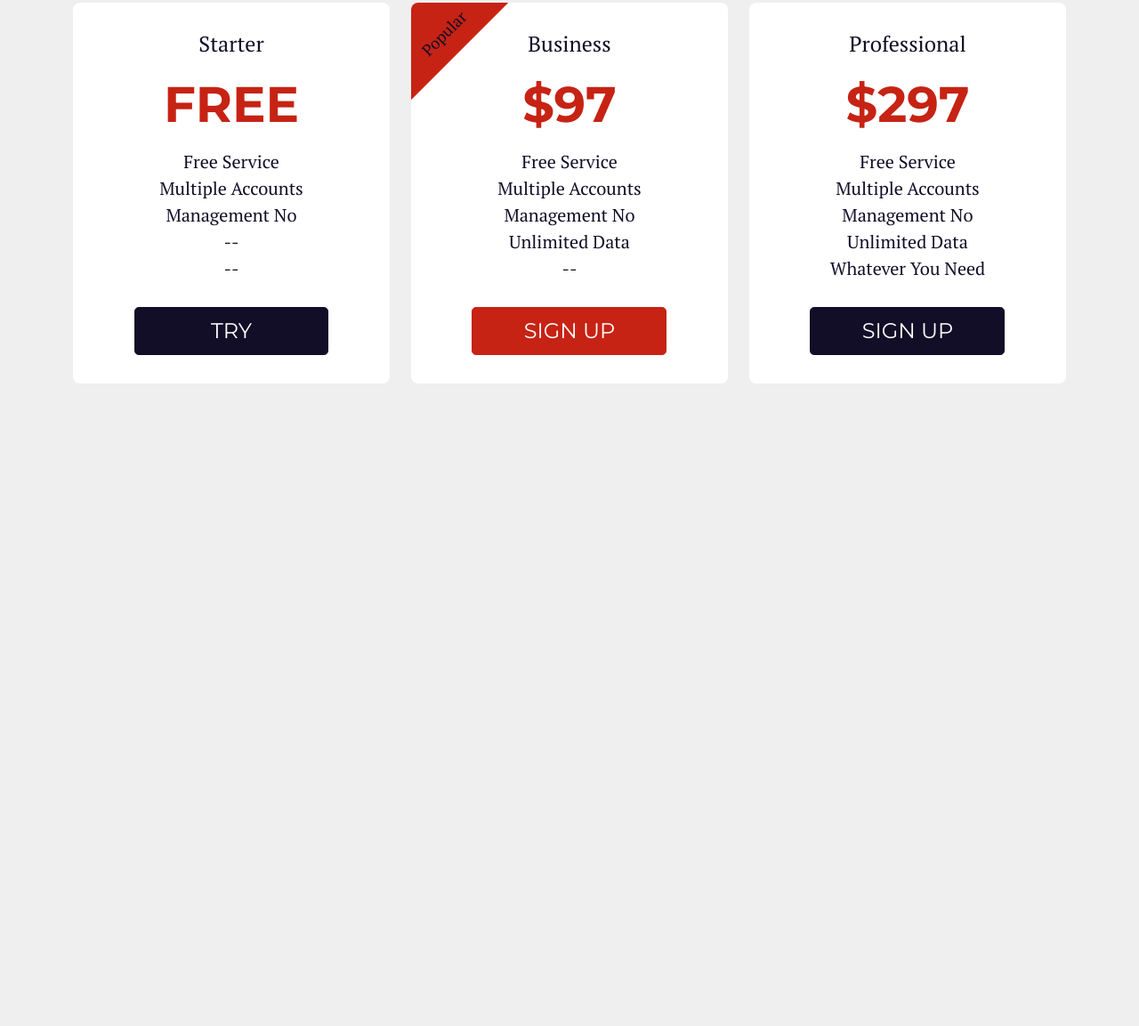
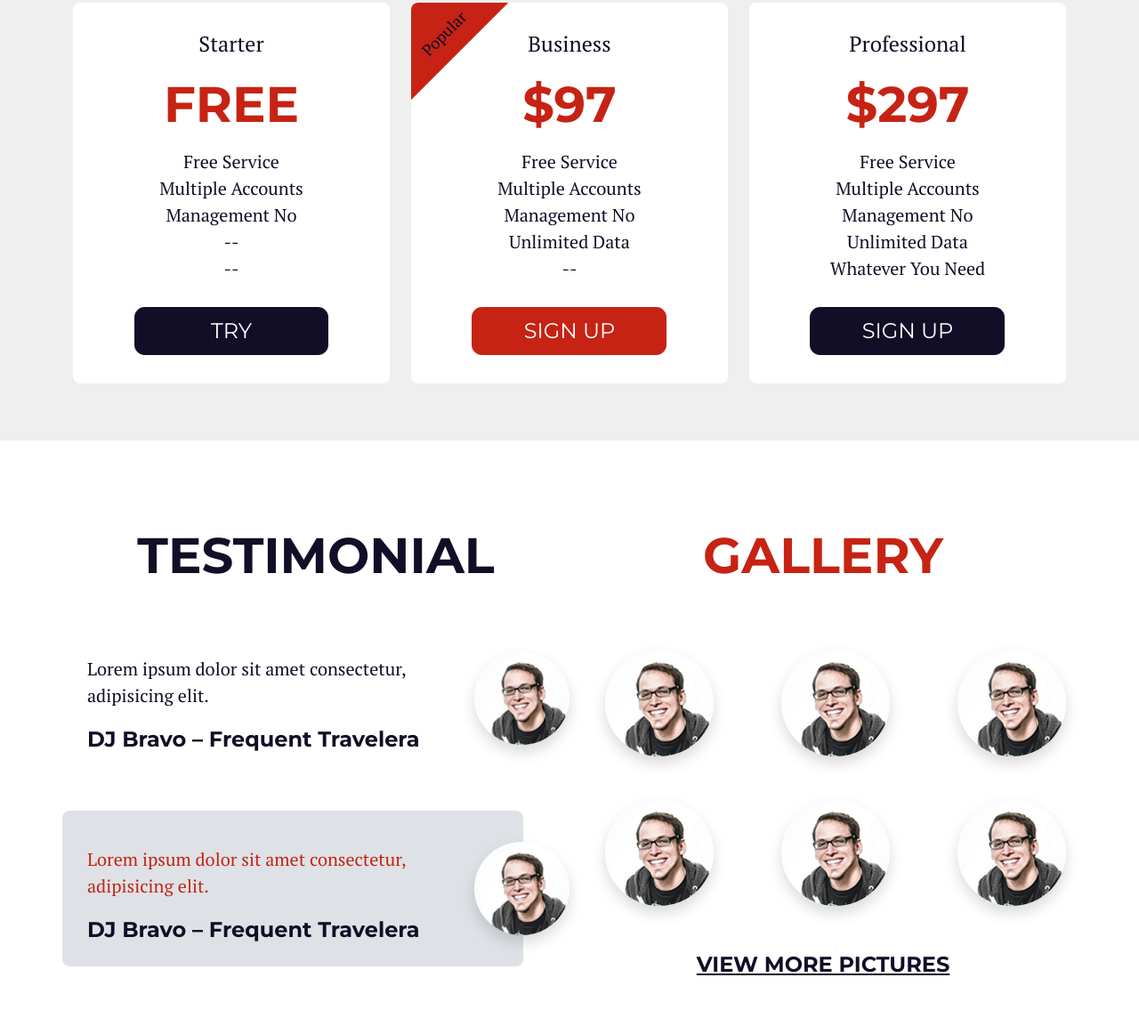
Before and after one commit to TheCrossCarrier/Automotive, a plain HTML site: page index.html in a window 1280 px wide. Shown: the part 1599-2752 px from the top of the page at 89% size. Before the commit the page ends 2046 px from the top, so only its background shows below. Drawn offline with Linux system fonts and the light colour scheme.

Commit message:
add testimonial; gallery

```diff
--- a/css/bootstrap/_variables.scss
+++ b/css/bootstrap/_variables.scss
@@ -372,8 +372,8 @@ $border-color:                $gray-300 !default;
 
 // scss-docs-start border-radius-variables
 $border-radius:               .5rem !default; //.25rem !default;
-$border-radius-sm:            .2rem !default;
-$border-radius-lg:            .3rem !default;
+$border-radius-sm:            .3rem !default;
+$border-radius-lg:            .7rem !default;
 $border-radius-pill:          50rem !default;
 // scss-docs-end border-radius-variables
 
--- a/css/style.scss
+++ b/css/style.scss
@@ -69,3 +69,27 @@ $ff-serif: 'PT Serif', serif;
     text-align: center;
   }
 }
+
+/* Testimonial */
+
+.testimonial-w-bg {
+  position: relative;
+  z-index: 0;
+
+  &::after {
+    content: '';
+    position: absolute;
+    z-index: -1;
+    top: calc(105px / 2);
+    left: 0;
+    bottom: 0;
+    right: 0;
+    border-radius: $border-radius;
+    background-color: $gray-300;
+
+    @include media-breakpoint-up(xl) {
+      top: 0;
+      right: calc(105px / 2);
+    }
+  }
+}
--- a/index.html
+++ b/index.html
@@ -391,11 +391,11 @@
       <h2 class="visually-hidden">Our story</h2>
 
       <div class="container py-2">
-        <div class="row flex-column flex-md-row">
+        <div class="row flex-column flex-md-row text-center text-md-start">
 
           <div class="col mx-2 ff-serif fs-5 text-white">Lorem ipsum dolor, sit amet consectetur adipisicing elit. Nostrum quam dolor consequatur maiores? Itaque voluptate adipisci cupiditate recusandae labore ipsa?</div>
 
-          <div class="offset-lg-1 col-4 col-sm-auto col-lg-3 mx-auto">
+          <div class="offset-lg-1 col-auto mx-auto">
             <button class="btn btn-lg btn-secondary mt-3 mt-md-0 py-3 fs-4 text-uppercase">Our story</button>
           </div>
 
@@ -404,9 +404,9 @@
 
     </section>
 
-    <section class="container">
+    <section class="container py-5">
 
-      <h2 class="my-5 display-4 fw-bold text-center text-uppercase">Pricing</h2>
+      <h2 class="mb-5 display-4 fw-bold text-center text-uppercase">Pricing</h2>
 
       <ul class="list-unstyled row row-cols-1 row-cols-lg-3 g-4">
 
@@ -480,6 +480,59 @@
 
     </section>
 
+    <div class="bg-white py-5">
+      <div class="container">
+        <div class="row flex-column flex-xl-row justify-content-between">
+
+          <section class="col col-xl-6 col-xxl-5 py-0 py-xl-5 d-grid gap-4">
+
+            <h2 class="display-4 fw-bold text-uppercase text-center">Testimonial</h2>
+
+            <figure class="row ps-3 py-3 flex-column flex-xl-row-reverse text-center text-xl-start">
+
+              <img class="col-auto align-self-center p-0 rounded-circle shadow" src="img/person_1.png" width="105" height="105" alt="Frequent Travelera" style="object-fit: contain">
+
+              <div class="col mt-4">
+                <p class="ff-serif fs-5">Lorem ipsum dolor sit amet consectetur, adipisicing elit.</p>
+                <figcaption class="fs-4 fw-bold">DJ Bravo – Frequent Travelera</figcaption>
+              </div>
+
+            </figure>
+
+            <figure class="testimonial-w-bg row ps-3 py-3 flex-column flex-xl-row-reverse text-center text-xl-start">
+
+              <img class="col-auto align-self-center p-0 rounded-circle shadow" src="img/person_1.png" width="105" height="105" alt="Frequent Travelera" style="object-fit: contain">
+
+              <div class="col mt-4">
+                <p class="ff-serif fs-5 text-secondary">Lorem ipsum dolor sit amet consectetur, adipisicing elit.</p>
+                <figcaption class="fs-4 fw-bold">DJ Bravo – Frequent Travelera</figcaption>
+              </div>
+
+            </figure>
+
+          </section>
+
+          <section class="col col-xl-6 col-xxl-5 py-5">
+
+            <h2 class="display-4 fw-bold text-uppercase text-center text-secondary">Gallery</h2>
+
+            <ul class="list-unstyled row row-cols-2 px-5 px-sm-0 row-cols-sm-3 g-5 mt-4 text-center text-xl-end">
+              <li class="col"><img class="rounded-circle shadow" src="img/person_1.png" alt=""></li>
+              <li class="col"><img class="rounded-circle shadow" src="img/person_1.png" alt=""></li>
+              <li class="col"><img class="rounded-circle shadow" src="img/person_1.png" alt=""></li>
+              <li class="col"><img class="rounded-circle shadow" src="img/person_1.png" alt=""></li>
+              <li class="col"><img class="rounded-circle shadow" src="img/person_1.png" alt=""></li>
+              <li class="col"><img class="rounded-circle shadow" src="img/person_1.png" alt=""></li>
+            </ul>
+
+            <a href="#" class="link-primary mt-5 d-block fs-4 fw-bold text-center text-uppercase">View more pictures</a>
+
+          </section>
+
+        </div>
+      </div>
+    </div>
+
   </main>
 
 </body>
```
Also changed, not shown: css/style.css, img/person_1.png (added).
